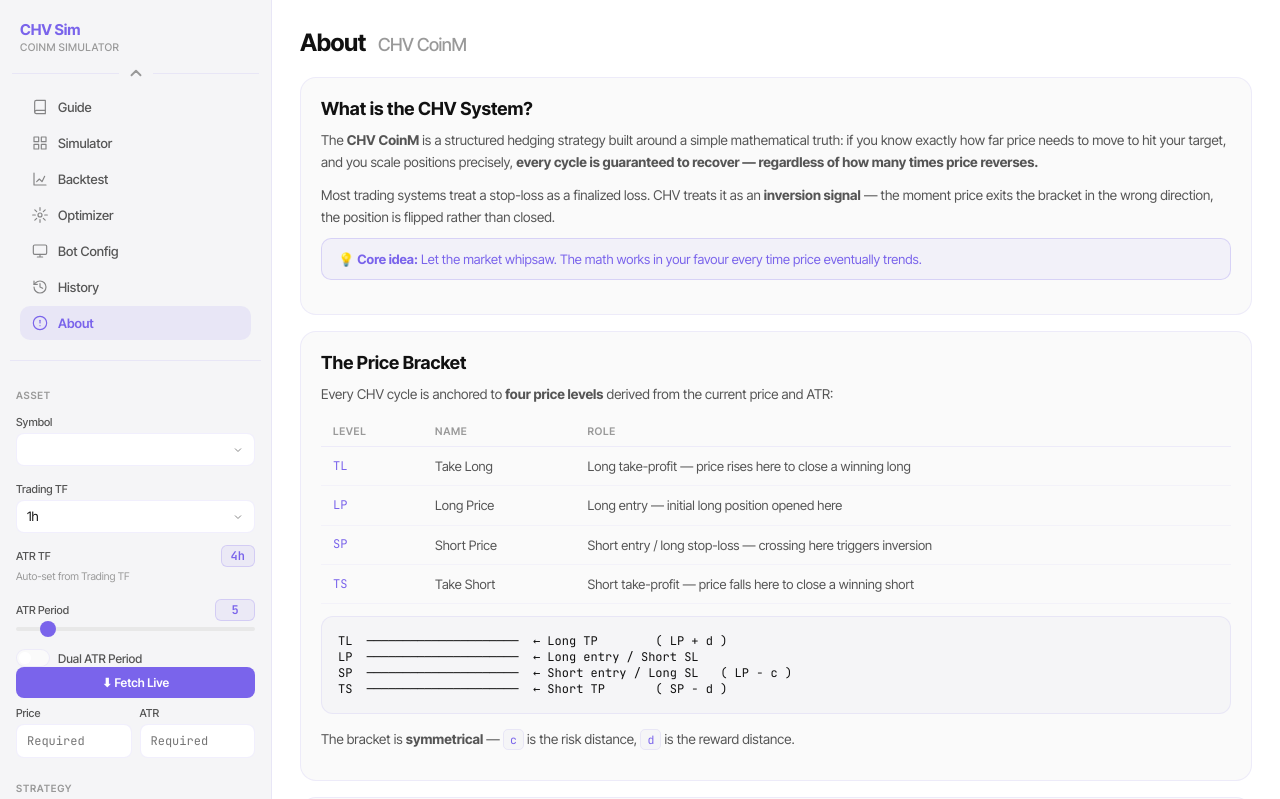
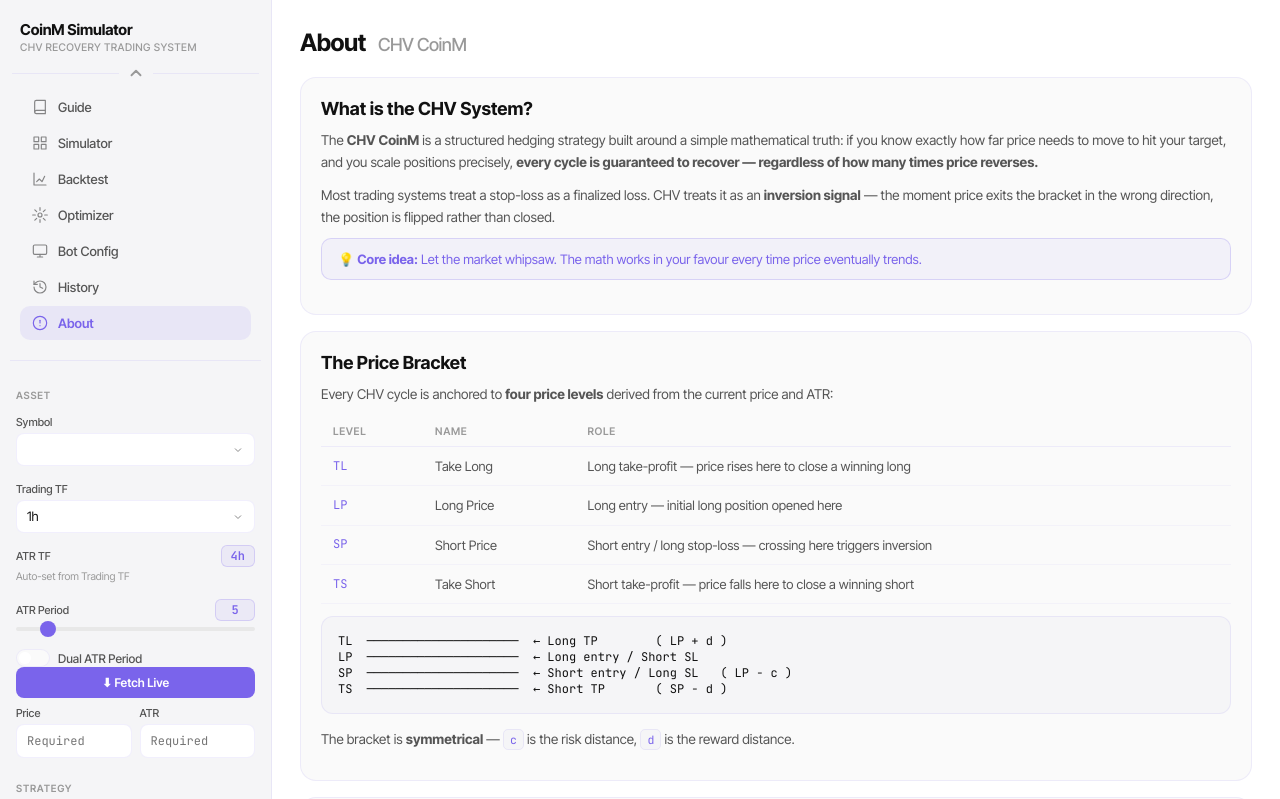
Before and after one commit to vijatum4/chv-coinm-simulator, a Flask app: page /sim/about in a window 1280 px wide. Shown: the top 799 px of the page. Run offline with Flask 3, Linux system fonts and the light colour scheme; data that the repository does not hold is empty.

Commit message:
Sidebar brand: CoinM Simulator (black), CHV Recovery Trading System subtitle

```diff
--- a/templates/simulator/base.html
+++ b/templates/simulator/base.html
@@ -4,7 +4,7 @@
 <meta charset="utf-8">
 <meta name="viewport" content="width=device-width, initial-scale=1">
 <meta name="format-detection" content="telephone=no,date=no,address=no,email=no,url=no">
-<title>{% block title %}CHV Sim{% endblock %}</title>
+<title>{% block title %}CoinM Simulator{% endblock %}</title>
 <link rel="preconnect" href="https://fonts.googleapis.com">
 <link rel="preconnect" href="https://fonts.gstatic.com" crossorigin>
 <link href="https://fonts.googleapis.com/css2?family=Inter+Tight:wght@400;500;600;700;800&family=JetBrains+Mono:wght@400;500;600;700&display=swap" rel="stylesheet">
@@ -59,7 +59,7 @@ body{
 /* ── Sidebar brand ──────────────────────────────────────── */
 .sb-brand{
   padding:20px 20px 0;
-  font-size:15px;font-weight:700;color:var(--green);
+  font-size:15px;font-weight:700;color:#111111;
   letter-spacing:-0.01em;
 }
 .sb-brand small{display:block;font-size:10.5px;font-weight:500;
@@ -571,8 +571,8 @@ input[type=range].sf-range::-moz-range-track{
   <!-- ═══════════════════ SIDEBAR ═══════════════════ -->
   <aside class="sidebar">
     <div class="sb-brand">
-      CHV Sim
-      <small>CoinM Simulator</small>
+      CoinM Simulator
+      <small>CHV Recovery Trading System</small>
     </div>
 
     <!-- Nav -->
```
